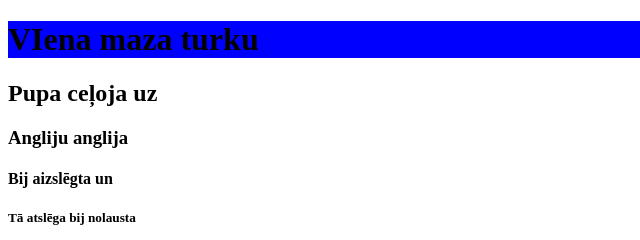
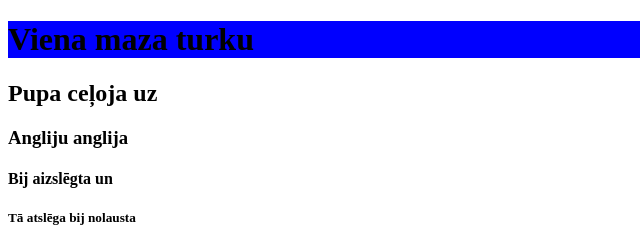
Before and after one commit to Pacisss07/w3bpage_style, a plain HTML site: page index.html in a window 1280 px wide. Shown: the top 240 px of the page, 0-640 px from the left. Drawn offline with Linux system fonts and the light colour scheme.

Commit message:
Update index.html

```diff
--- a/index.html
+++ b/index.html
@@ -6,7 +6,7 @@
 
 <body>
 
- <h1 style="background-color:blue;">VIena maza turku</h1>
+<h1 style="background-color:blue;">Viena maza turku</h1>
 <h2>Pupa ceļoja uz</h2>
 <h3>Angliju anglija</h3>
 <h4>Bij aizslēgta un</h4>
```
